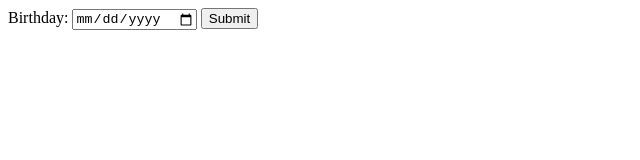
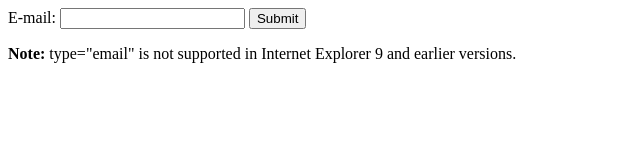
Before and after one commit to fitzhex/hafiz, a plain HTML site: page index.html in a window 1280 px wide. Shown: the whole page, without its empty margins (0-640 px from the left). Drawn offline with Linux system fonts and the light colour scheme.

Commit message:
Update index.html

```diff
--- a/index.html
+++ b/index.html
@@ -3,9 +3,11 @@
 <body>
 
 <form action="demo_form.asp">
-  Birthday: <input type="date" name="bday">
+  E-mail: <input type="email" name="email">
   <input type="submit">
 </form>
 
+<p><b>Note:</b> type="email" is not supported in Internet Explorer 9 and earlier versions.</p>
+
 </body>
 </html>
```
